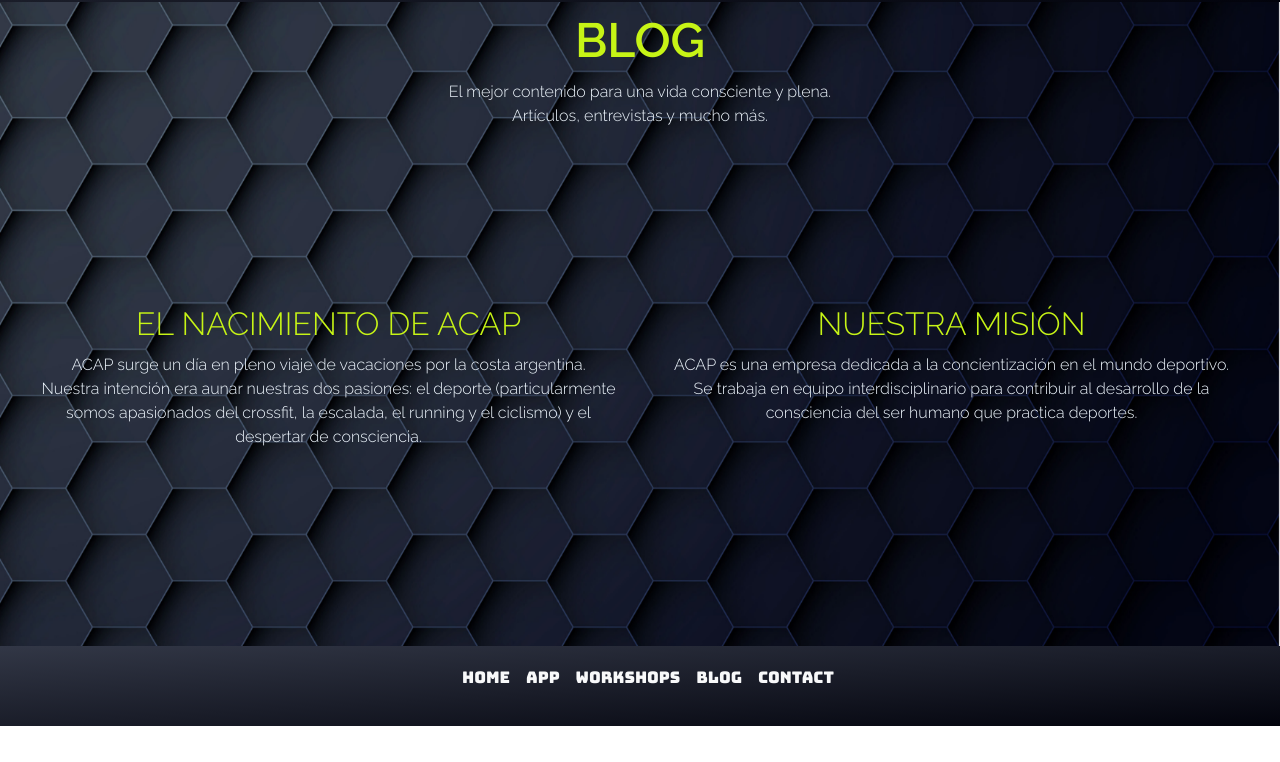
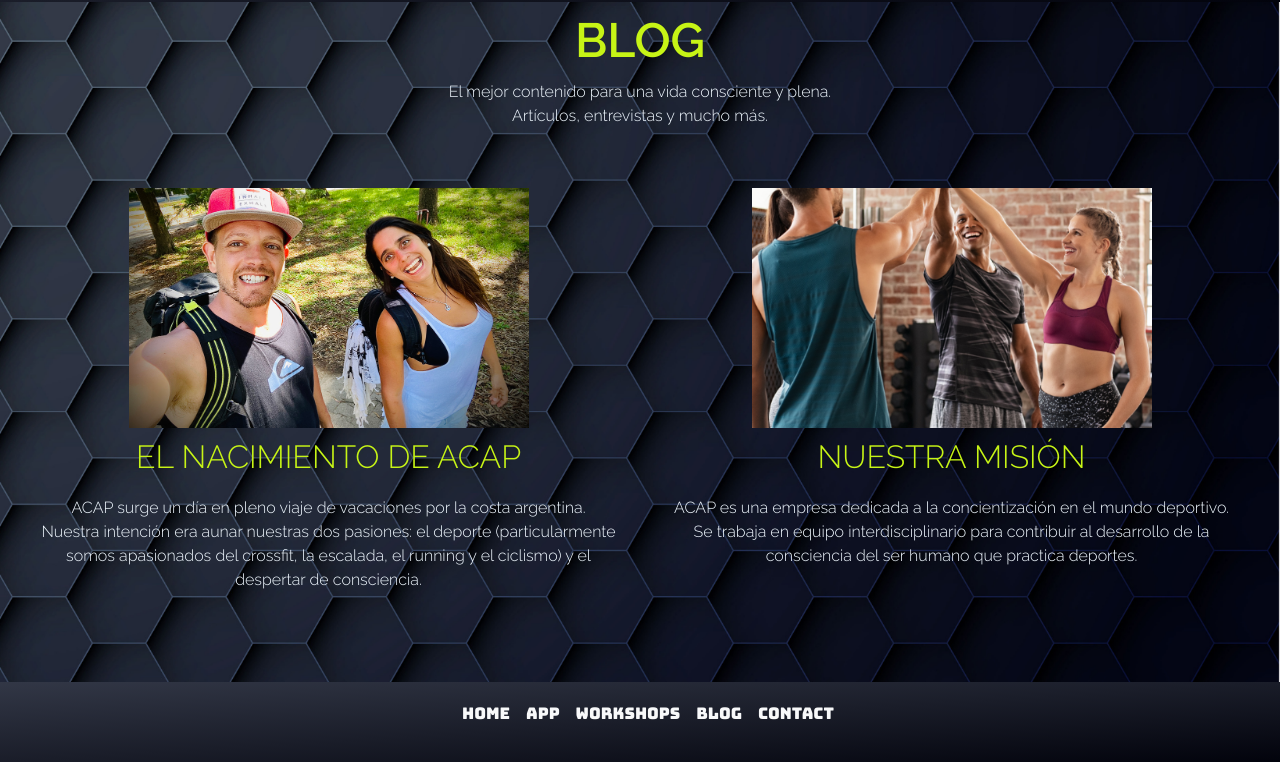
Before and after one commit to nico-jsp/CoderHouseWeb, a website: page pages/blog.html in a window 1280 px wide. Shown: the part 74-836 px from the top of the page. Before the commit the page ends 800 px from the top, so only its background shows below. Drawn offline with nearby package versions, Linux system fonts and the light colour scheme; files whose address does not match are found by name.

Commit message:
agregado de imagenes a los blogs y a los estilos del mismo. Subida de nuevas imagenes a la carpeta de img

```diff
--- a/pages/blog.html
+++ b/pages/blog.html
@@ -55,7 +55,11 @@
         </div>
         <div class="contenedor__blogs">
             <div class="blog" data-aos="flip-down">
-                <a href="">
+                <a class="blog__box" href="">
+
+                    <div class="blog__img" style="background-image: url('../assets/img/viaje-costa-argentina.jpeg')">
+                        <!-- <img src="../assets/img/viaje-costa-argentina.jpeg" alt="viaje-costa-argentina"> -->
+                    </div>
                     <h3>El nacimiento de ACAP</h3>
                     <p>
                         ACAP surge un día en pleno viaje de vacaciones por la costa argentina.
@@ -66,7 +70,11 @@
                 </a>
             </div>
             <div class="blog" data-aos="flip-down">
-                <a href="">
+                <a class="blog__box" href="">
+                    <div class="blog__img"
+                        style="background-image: url('../assets/img/11.png'); background-position: center">
+                        <!-- <img src="../assets/img/viaje-costa-argentina.jpeg" alt="viaje-costa-argentina"> -->
+                    </div>
                     <h3>Nuestra Misión</h3>
                     <p>
                         ACAP es una empresa dedicada a la concientización en el mundo deportivo.
--- a/sass/_blog.scss
+++ b/sass/_blog.scss
@@ -10,6 +10,23 @@
 
     justify-content: space-around;
     @include padding-sides(10px, 10px);
+
+    &__box {
+        display: flex;
+        flex-direction: column;
+        justify-content: center;
+        align-content: center;
+        align-items: center;
+    }
+
+    &__img {
+        background-repeat: no-repeat;
+        background-position: bottom;
+        background-size: cover;
+        height: 15rem;
+        width: 25rem;
+
+    }
 
 }
 
```
Also changed, not shown: assets/img/10.png (added), assets/img/11.png (added), assets/img/7.png (added), assets/img/8.png (added), assets/img/9.png (added), assets/img/viaje-costa-argentina.jpeg (added), css/style.css.
